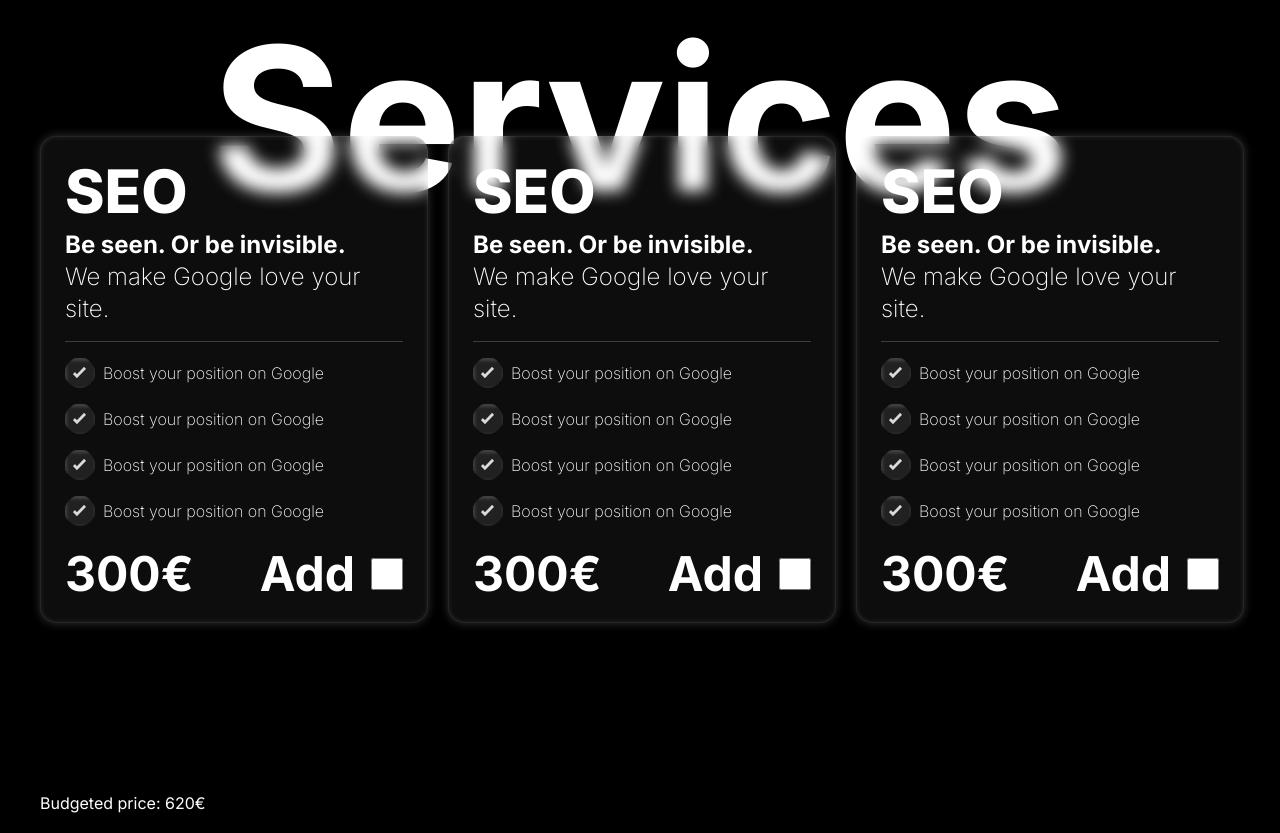
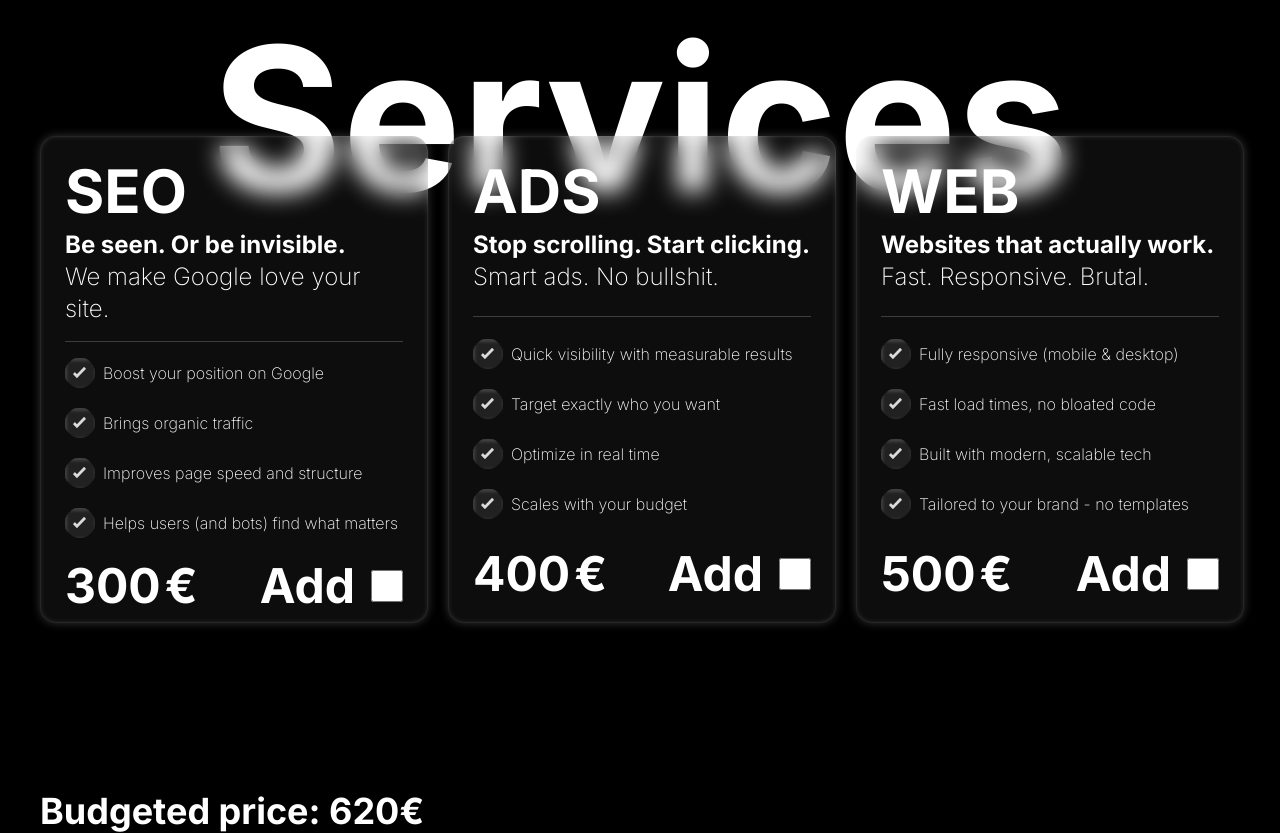
Before and after one commit to edison-r/S6-React-BudgetPage, a React (Vite) app: page /services in a window 1280 px wide. Shown: the part 760-1593 px from the top of the page. Built offline with nearby package versions, Linux system fonts and the light colour scheme; a web font is replaced by a local one.

Commit message:
feat(servicesCards): servicesCards render completed!
Card automatically rendered (title, description, features...)

```diff
--- a/src/components/Cards/ServiceCard.tsx
+++ b/src/components/Cards/ServiceCard.tsx
@@ -5,28 +5,25 @@
     return(
         <>
         <div className="z-50 flex flex-row gap-5 my-[168px]">
-            <div className="flex flex-col justify-between w-[388px] h-[487px] rounded-2xl p-6 backdrop-blur bg-white/5 border border-white/10 shadow-[inset_0_0_5px_rgba(255,255,255,0.1),_0_0_10px_rgba(255,255,255,0.2)]">
+            <div className="flex flex-col justify-between w-[388px] h-[487px] rounded-2xl p-6 backdrop-blur-md bg-white/5 border border-white/10 shadow-[inset_0_0_5px_rgba(255,255,255,0.1),_0_0_10px_rgba(255,255,255,0.2)]">
 
             <div>
-            <h1 className="text-white text-6xl font-extrabold">SEO</h1>
-            <p className="text-white text-2xl font-bold mt-2">Be seen. Or be invisible.</p>
-            <p className="text-white text-2xl font-extralight">We make Google love your site.</p>
+            <h1 className="text-white text-6xl font-bold">{title}</h1>
+            <p className="text-white text-2xl font-bold mt-2">{tagline}</p>
+            <p className="text-white text-2xl font-extralight">{description}</p>
             </div>
 
             <hr className="my-4 border-white/20" />
 
             <div className="space-y-4">
-                    <ServicesFeatures />
-                    <ServicesFeatures />
-                    <ServicesFeatures />
-                    <ServicesFeatures />
+                <ServicesFeatures features={features} />
             </div>
 
             <div className="flex justify-between items-center mt-6">
-            <h2 className="text-white text-5xl font-bold">300€</h2>
+            <h2 className="text-white text-5xl font-bold">{price}<span className="mx-1">€</span></h2>
             <div className="flex items-center gap-4">
                 <h2 className="text-white text-5xl font-bold">Add</h2>
-                <input type="checkbox" className="w-8 h-8 accent-white" />
+                <input type="checkbox" className="w-8 h-8 accent-white cursor-pointer" />
             </div>
             </div>
 
--- a/src/components/Sections/Services.tsx
+++ b/src/components/Sections/Services.tsx
@@ -1,4 +1,3 @@
-import { useState } from "react";
 import { services } from "../../data/services";
 import ServicesCard from "../Cards/ServiceCard";
 
@@ -10,12 +9,12 @@
                 Services
             </h1>
             <div className="flex flex-row gap-5">
-                <ServicesCard />
-                <ServicesCard />
-                <ServicesCard />
+                {services.map((service, i) => (
+                    <ServicesCard key={i} {...service} />
+                ))}
             </div>
             <div>
-                <h2>Budgeted price: 620€</h2>
+                <h2 className="flex flex-col content-end text-4xl font-bold">Budgeted price: 620€</h2>
             </div>
         </section>
     );
--- a/src/components/SharedComponents/ServicesFeatures.tsx
+++ b/src/components/SharedComponents/ServicesFeatures.tsx
@@ -1,8 +1,18 @@
-export default function ServicesFeatures(){
+type ServicesFeaturesProps = {
+    features: string[];
+};
+
+export default function ServicesFeatures({ features }: ServicesFeaturesProps){
     return(
-        <div className="flex flex-row items-center font-extralight gap-2">
-                    <img src="./public/CheckFeatureMol.svg" />
-                    <p>Boost your position on Google</p>
+        <div className="flex flex-row items-center font-extralight">
+            <ul className="flex flex-col gap-5">
+                {features.map((feature, i) => (
+                    <li key={i} className="flex items-center gap-2">
+                        <img src="./public/CheckFeatureMol.svg" alt="Check icon" />
+                        <p>{feature}</p>
+                    </li>
+                ))}
+            </ul>
         </div>
     );
 }
```
